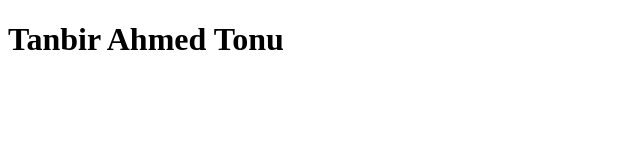
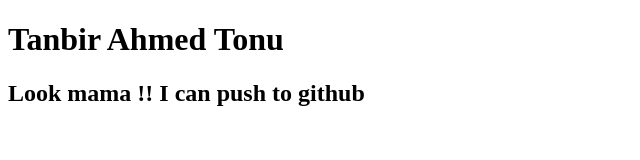
Before and after one commit to tanbhir9589/My-frist-website, a plain HTML site: page index.html in a window 1280 px wide. Shown: the whole page, without its empty margins (0-640 px from the left). Drawn offline with Linux system fonts and the light colour scheme.

Commit message:
learned github

```diff
--- a/index.html
+++ b/index.html
@@ -8,5 +8,6 @@
 </head>
 <body>
     <h1>Tanbir Ahmed Tonu</h1>
+    <h2>Look mama !! I can push to github </h2>
 </body>
 </html>
```
